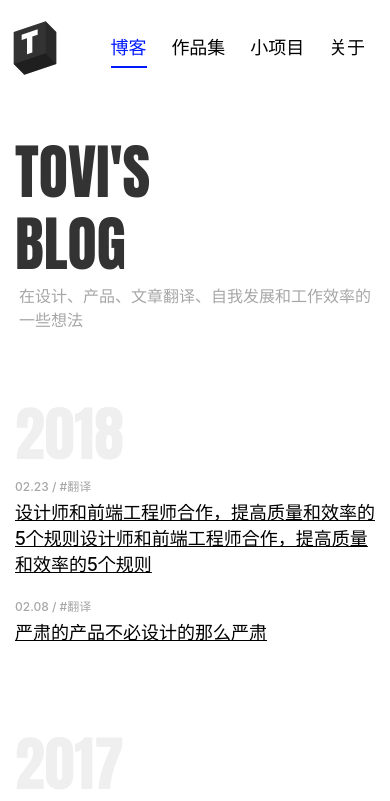
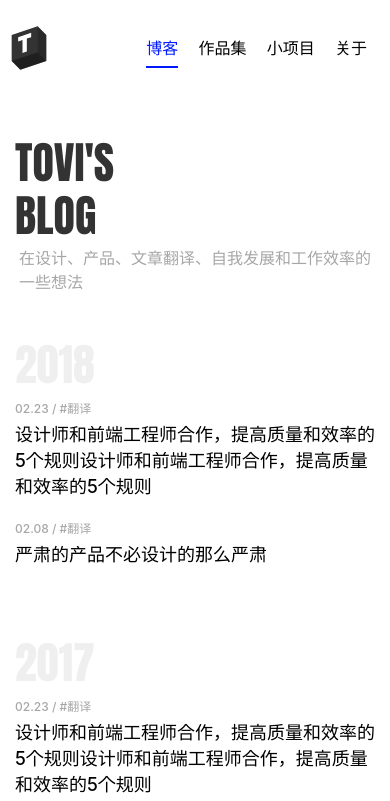
Before and after one commit to liudongyun1215/learnFE, a plain HTML site: page index.html in a window 390 px wide. Shown: the top 801 px of the page. Drawn offline with nearby package versions, Linux system fonts and the light colour scheme; a web font is replaced by a local one.

Commit message:
修复 xs 下的一些元素, fix #10

```diff
--- a/common.css
+++ b/common.css
@@ -19,7 +19,7 @@ body .container{
     justify-content:space-between;
     align-items:center;
     height: 96px;
-    /* background-color: #00FF0010; */
+    /* background-color: #0000FF08; */
     /* flex布局结束 */
 }
 
@@ -118,3 +118,26 @@ footer nav a{
 .top .subnav .current{
     color: #001AFF;
 }
+
+/* xs */
+@media(max-width:481px){
+    .header .logo{
+        width:52px;
+        height:52px;
+    }
+
+    .header nav{
+        font-size: 16px;
+    }
+
+    .header nav a{
+        margin:  0px 8px;
+    }
+    .top .name{
+        font-size:44px;
+    }
+    .top{
+        margin-bottom:16px;
+    }
+
+}
--- a/index.html
+++ b/index.html
@@ -33,7 +33,6 @@
 			}
 			.articles li a{
 				font-size:18px;
-				text-decoration-line: underline;
 				color: black;
 				text-decoration-line: underline;
 			}
@@ -56,6 +55,20 @@
 				font-size:60px;
 				margin-top: 8px;
 			}
+			/* xs */
+			@media(max-width:481px){
+				.articles .year{
+					font-size:44px;
+				}
+			}
+			.articles{
+				margin-top:24px;
+				margin-bottom:24px;
+			}
+			.articles li a{
+				text-decoration-line: none;
+			}
+
 		</style>
 	</head>
   <body class="container">
```
Also changed, not shown: portfolio.html (+6 -0 lines).
